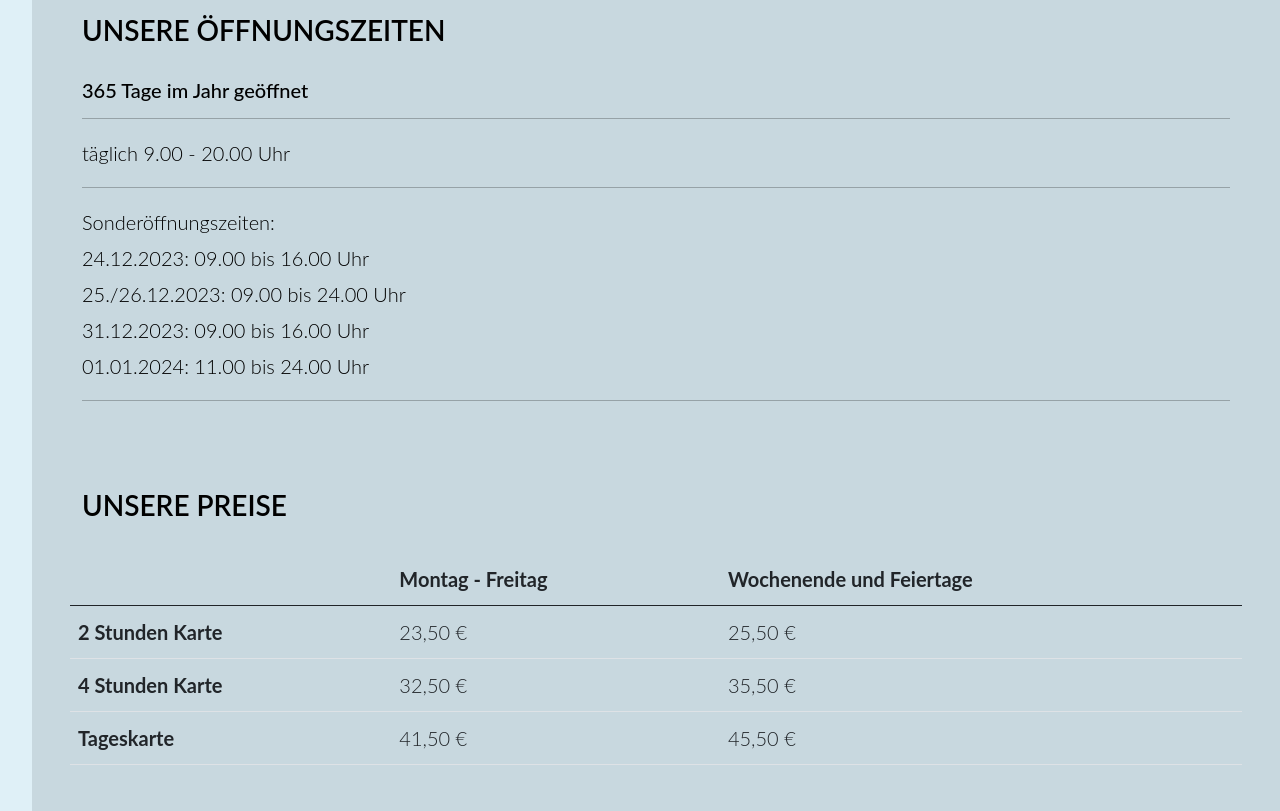
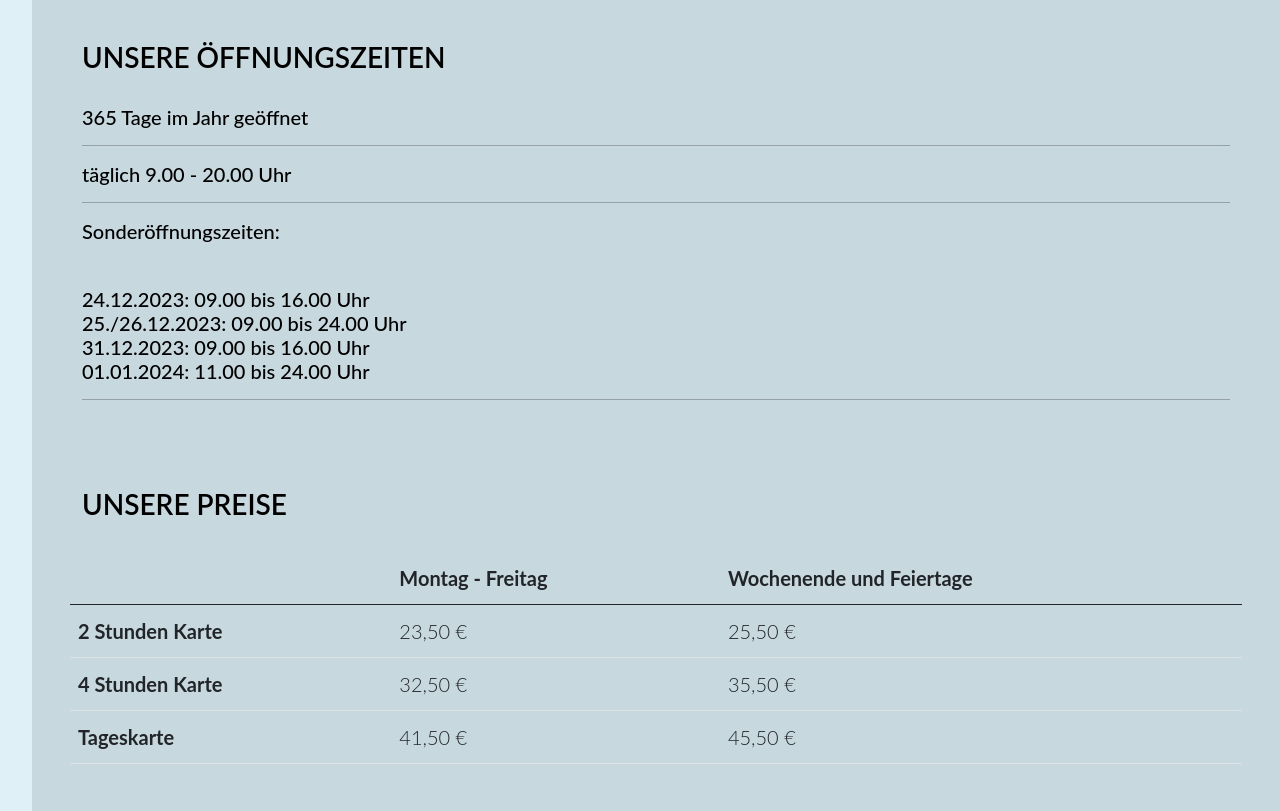
Before and after one commit to assalhormozan/Klausurersatz, a plain HTML site: page Klausurersatz-Assal/index.html in a window 1280 px wide. Shown: the part 2540-3351 px from the top of the page. Drawn offline with Linux system fonts and the light colour scheme.

Commit message:
Update index.html

```diff
--- a/Klausurersatz-Assal/index.html
+++ b/Klausurersatz-Assal/index.html
@@ -1,4 +1,4 @@
-  <!DOCTYPE html>
+<!DOCTYPE html>
 <html lang="de">
 <head>
 
@@ -104,9 +104,9 @@
 
             <h3>Sauna Erlebnis</h3><br>
             <p class="Text">Wir bringen Sie raus aus dem Alltag und lassen Sie in einen wundervollen Tag voller Entspannung abtauchen.
-              Das fernöstliche Ambiente lässt Sie die Hektik der Stadt vollkommen vergessen. Hier können Sie sich die Ruhe und Erholung gönnen, die Ihnen im Alltag fehlt.Über zwei Etagen erstreckt sich die Saunalandschaft des vabali spa Düsseldorf und beeindruckt vor allem durch ihre Offenheit,
-              Vielfalt und die edle Einrichtung aus hochwertigen organischen Materialien. Spüren Sie wahre Tiefenentspannung in geräumigen Kräuter-, Bio-,
-              Aufguss- und Gartensaunen, einer Damen– und Meditationssauna oder in der Panoramasauna mit paradiesischem Ausblick.</p>
+              <br> Das fernöstliche Ambiente lässt Sie die Hektik der Stadt vollkommen vergessen. Hier können Sie sich die Ruhe und Erholung gönnen, die Ihnen im Alltag fehlt.Über zwei Etagen erstreckt sich die Saunalandschaft des vabali spa Düsseldorf und beeindruckt vor allem durch ihre Offenheit,
+              Vielfalt und die edle Einrichtung aus hochwertigen organischen Materialien.
+              <br> Spüren Sie wahre Tiefenentspannung in geräumigen Kräuter-, Bio-, Aufguss- und Gartensaunen, einer Damen– und Meditationssauna oder in der Panoramasauna mit paradiesischem Ausblick.</p>
             </div>
           </div>
 
@@ -167,12 +167,12 @@
               <h2>Unsere Öffnungszeiten</h2>
               <h5>365 Tage im Jahr geöffnet</h5>
   <hr />
-  <p> täglich 9.00 - 20.00 Uhr </p>
-  <hr />  Sonderöffnungszeiten:
-  <br> 24.12.2023: 09.00 bis 16.00 Uhr</br>
+  <h5> täglich 9.00 - 20.00 Uhr </h5>
+  <hr /> <h5>Sonderöffnungszeiten:</h5>
+  <br> <h5>24.12.2023: 09.00 bis 16.00 Uhr</br>
       25./26.12.2023: 09.00 bis 24.00 Uhr </br>
       31.12.2023: 09.00 bis 16.00 Uhr</br>
-      01.01.2024: 11.00 bis 24.00 Uhr <br /><hr/>
+      01.01.2024: 11.00 bis 24.00 Uhr <br /><hr/></h5>
       <br></br></div>
 
             <!-- Container (Services Section) Tabelle -->
```
